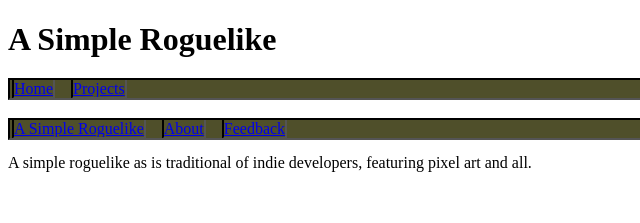
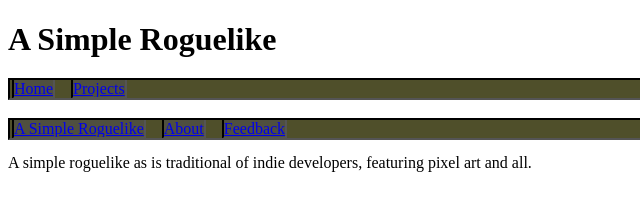
Before and after one commit to OttersbachD0987/DeorumVerorum, a plain HTML site: page DeorumVerorum/ASimpleRoguelike/index.html in a window 1280 px wide. Shown: the top 223 px of the page, 0-640 px from the left. Drawn offline with Linux system fonts and the light colour scheme.

Commit message:
Update Stylesheet.css

```diff
--- a/Assets/Stylesheets/Stylesheet.css
+++ b/Assets/Stylesheets/Stylesheet.css
@@ -31,7 +31,7 @@
 
 .fancy-nav-link {
   outline: inset black 2px;
-  background-color: #4F4F2A;
+  background-color: #4F4F3F;
   margin: 4px;
 }
 
```
